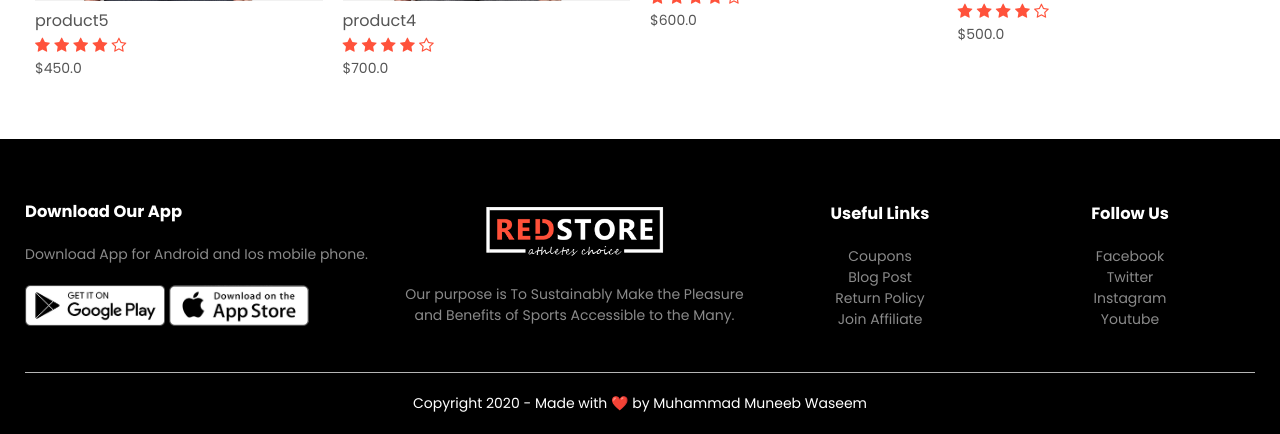
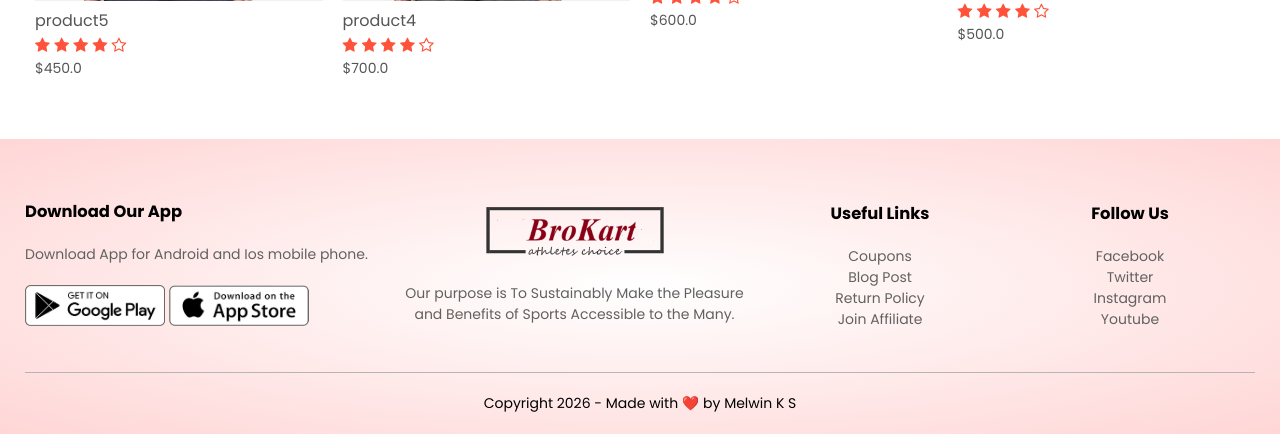
Before and after one commit to melwinks05/brokart, a Django app: page / in a window 1280 px wide. Shown: the part 2607-3041 px from the top of the page. Run offline with Django 5.2, Linux system fonts and the light colour scheme; data comes from the database, SQL or seed files in the repository; both versions use the stored data as it was after the commit.

Commit message:
CSS file updated

```diff
--- a/static/CSS/brokart.css
+++ b/static/CSS/brokart.css
@@ -220,16 +220,16 @@ small{
 }
 /*designing footer*/
 .footer{
-    background: #000;/*footer background color is black*/
-    color: #8a8a8a;/*text color*/
+    background: radial-gradient(#fff, #ffd6d6);/*footer background color is black*/
+    color: #626161;/*text color*/
     font-size: 14px;
     padding: 60px 0 20px;
 }
 .footer p{
-    color: #8a8a8a;/*paragraphs color in class footer*/
+    color: #626161;/*paragraphs color in class footer*/
 }
 .footer h3{
-    color: #fff;/*heading color is white*/
+    color: black;/*heading color is white*/
     margin-bottom: 20px;
 }
 .footer-col-1, .footer-col-2, .footer-col-3, .footer-col-4{
@@ -269,7 +269,7 @@ ul{
 .copyright{
     display: block;
     text-align: center;
-    color: #fff;
+    color: black;
 }
 
 /*-----------media query for menu-------------*/
@@ -393,6 +393,32 @@ input:focus{
 .cart-page{
     margin: 80px auto;
 }
+.orders-message{
+    background: radial-gradient(#1c1c1c, #ff2b2b);
+    max-width: 300px;
+    border-radius: 10px;
+    padding: 5px;
+    display: grid;
+    place-items: center;
+    margin-left: 500px;
+}
+.orders-message p{
+    color: white;
+}
+
+.cart-message{
+    background: radial-gradient(#1c1c1c, #ff2b2b);
+    max-width: fit-content;
+    padding: 10px;
+    border-radius: 20px;
+    display: grid;
+    place-items: center;
+    margin-left: 500px
+}
+.cart-message h2{
+    color: white;
+}
+
 table{
     width: 100%;/*takes full width of the web page*/
     border-collapse: collapse;
--- a/templates/banner_layout.html
+++ b/templates/banner_layout.html
@@ -9,7 +9,6 @@
                     <p>Success isn't always about greatness. It's about consistency.
                     Consistent <br>hard work gains success. Greatness will come.
                     </p>
-                    <a href="" class="btn">Explore Now &#8594;</a><!--where &#8594 is the code of arrow icon in explore now button-->
                 </div>
 
                 <!--2nd for image-->
--- a/templates/blank_layout.html
+++ b/templates/blank_layout.html
@@ -50,7 +50,7 @@
                 </div>
 
                 <div class="footer-col-2">
-                    <img src="{% static 'images/logo-white.png' %}">
+                    <img src="{% static 'images/logo.png' %}">
                     <p>Our purpose is To Sustainably Make the Pleasure and Benefits of Sports Accessible to the Many.</p>
                 </div>
 
@@ -78,7 +78,7 @@
             </div>
             <!--add horizontal line and copyright text along with clickable link-->
             <hr>
-            <a href="" class="copyright">Copyright 2020   - Made with ❤️ by Muhammad Muneeb Waseem</a>
+            <a href="" class="copyright">Copyright 2026   - Made with ❤️ by Melwin K S </a>
         </div>
     </div>
 
--- a/templates/menu.html
+++ b/templates/menu.html
@@ -1,7 +1,7 @@
             {% load static %} <!--this is used to load static files like css, js, images etc. in our template-->
             <div class="navbar">
                 <div class="logo">
-                    <a href="index.html"><img src="{% static 'images/logo.png' %}"" alt="RedStore logo" width=125px></a>
+                    <a href="{% url 'home' %}"><img src="{% static 'images/logo.png' %}" alt="RedStore logo" width=125px></a>
                 </div>
 
                 <!--menu-->
--- a/templates/order_container.html
+++ b/templates/order_container.html
@@ -20,6 +20,8 @@
 </tbody>
 </table>
 {% else %}
-<p>You have not placed any orders yet.</p>
+<div class="orders-message">
+    <p>You have not placed any orders yet.</p>
+</div>
 {% endif %}
 </div>
```
Also changed, not shown: templates/cart_container.html (+5 -2 lines), db.sqlite3.
